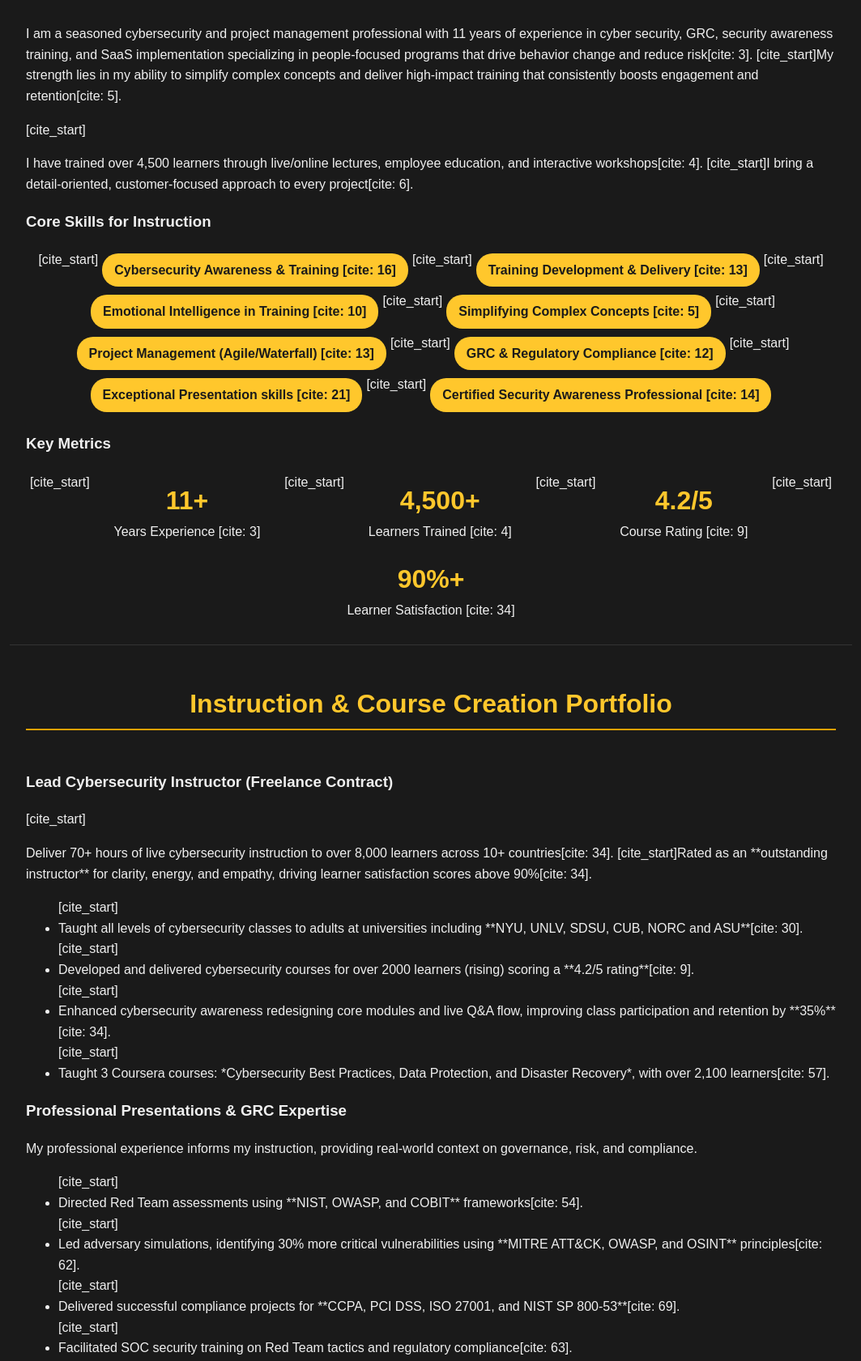
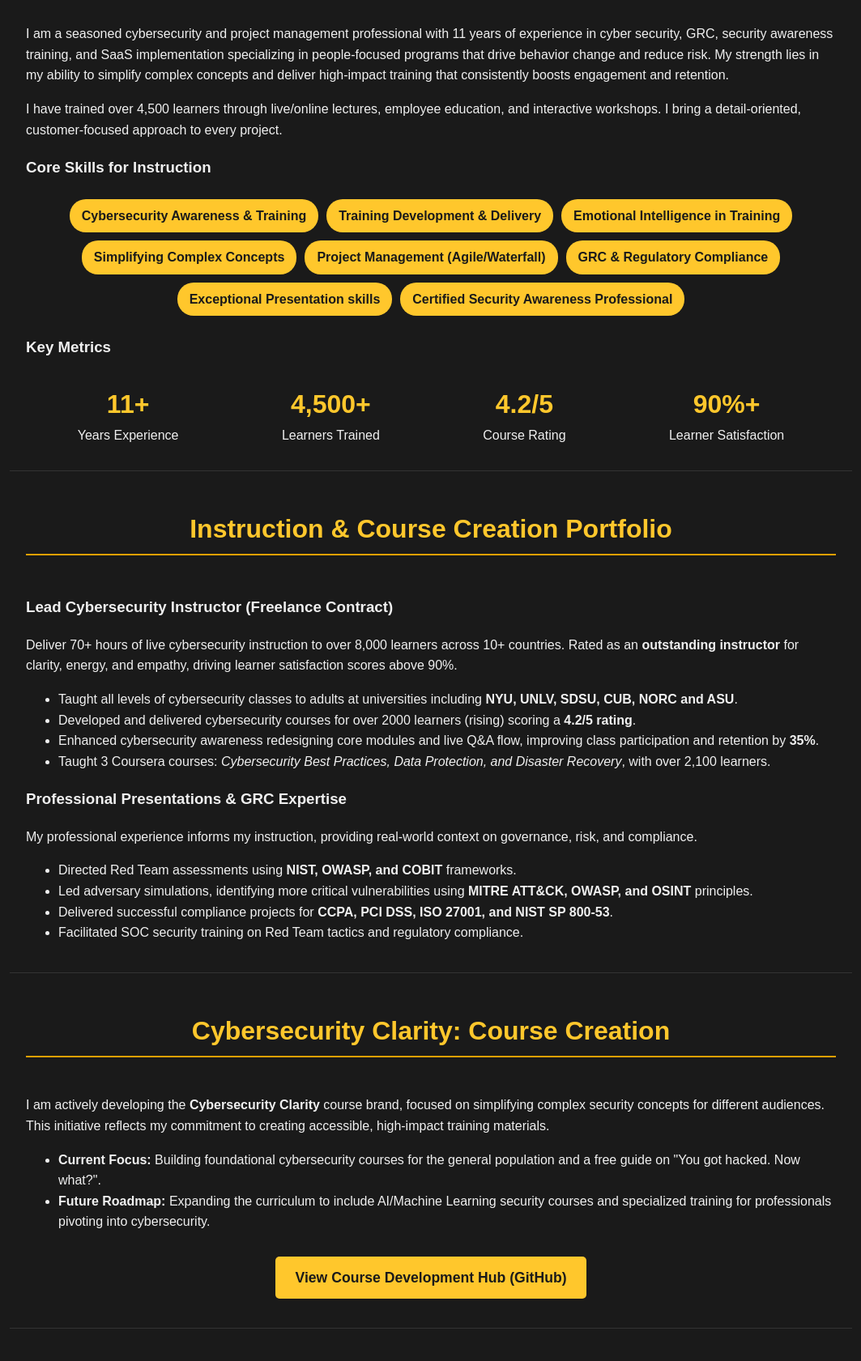
Before and after one commit to cybersecurityclarity/andryrakotomalalaresume, a plain HTML site: page index.html in a window 1280 px wide. Shown: the part 760-2441 px from the top of the page at 81% size, without its empty margins (108-1171 px from the left). Drawn offline with Linux system fonts and the light colour scheme.

Commit message:
Update index.html

```diff
--- a/index.html
+++ b/index.html
@@ -218,33 +218,33 @@
     <section id="hero">
         <img src="1623328761063.jpeg" alt="Andry Rakotomalala Professional Headshot" class="profile-pic">
         <h1>Andry Rakotomalala, MBA | Cybersecurity Clarity Instructor</h1>
-        <p class="subtitle">11 Years of Experience in **People-Focused Programs** that Drive Behavior Change and Reduce Risk.</p>
+        <p class="subtitle">11 Years of Experience in <strong>People-Focused Programs</strong> that Drive Behavior Change and Reduce Risk.</p>
         <a href="#contact" class="cta-button">Hire Me for Instruction & Training</a>
     </section>
 
     <section id="about" class="container">
         <h2>About Me & Expertise</h2>
-        <p>I am a seasoned cybersecurity and project management professional with 11 years of experience in cyber security, GRC, security awareness training, and SaaS implementation specializing in people-focused programs that drive behavior change and reduce risk[cite: 3]. [cite_start]My strength lies in my ability to simplify complex concepts and deliver high-impact training that consistently boosts engagement and retention[cite: 5].</p>
-        [cite_start]<p>I have trained over 4,500 learners through live/online lectures, employee education, and interactive workshops[cite: 4]. [cite_start]I bring a detail-oriented, customer-focused approach to every project[cite: 6].</p>
+        <p>I am a seasoned cybersecurity and project management professional with 11 years of experience in cyber security, GRC, security awareness training, and SaaS implementation specializing in people-focused programs that drive behavior change and reduce risk. My strength lies in my ability to simplify complex concepts and deliver high-impact training that consistently boosts engagement and retention.</p>
+        <p>I have trained over 4,500 learners through live/online lectures, employee education, and interactive workshops. I bring a detail-oriented, customer-focused approach to every project.</p>
 
         <h3>Core Skills for Instruction</h3>
         <ul class="skills-list">
-            [cite_start]<li>Cybersecurity Awareness & Training [cite: 16]</li>
-            [cite_start]<li>Training Development & Delivery [cite: 13]</li>
-            [cite_start]<li>Emotional Intelligence in Training [cite: 10]</li>
-            [cite_start]<li>Simplifying Complex Concepts [cite: 5]</li>
-            [cite_start]<li>Project Management (Agile/Waterfall) [cite: 13]</li>
-            [cite_start]<li>GRC & Regulatory Compliance [cite: 12]</li>
-            [cite_start]<li>Exceptional Presentation skills [cite: 21]</li>
-            [cite_start]<li>Certified Security Awareness Professional [cite: 14]</li>
+            <li>Cybersecurity Awareness & Training</li>
+            <li>Training Development & Delivery</li>
+            <li>Emotional Intelligence in Training</li>
+            <li>Simplifying Complex Concepts</li>
+            <li>Project Management (Agile/Waterfall)</li>
+            <li>GRC & Regulatory Compliance</li>
+            <li>Exceptional Presentation skills</li>
+            <li>Certified Security Awareness Professional</li>
         </ul>
 
         <h3>Key Metrics</h3>
         <div class="stats-grid">
-            [cite_start]<div class="stat-item"><strong>11+</strong> Years Experience [cite: 3]</div>
-            [cite_start]<div class="stat-item"><strong>4,500+</strong> Learners Trained [cite: 4]</div>
-            [cite_start]<div class="stat-item"><strong>4.2/5</strong> Course Rating [cite: 9]</div>
-            [cite_start]<div class="stat-item"><strong>90%+</strong> Learner Satisfaction [cite: 34]</div>
+            <div class="stat-item"><strong>11+</strong> Years Experience</div>
+            <div class="stat-item"><strong>4,500+</strong> Learners Trained</div>
+            <div class="stat-item"><strong>4.2/5</strong> Course Rating</div>
+            <div class="stat-item"><strong>90%+</strong> Learner Satisfaction</div>
         </div>
     </section>
 
@@ -252,31 +252,31 @@
         <h2>Instruction & Course Creation Portfolio</h2>
 
         <h3>Lead Cybersecurity Instructor (Freelance Contract)</h3>
-        [cite_start]<p>Deliver 70+ hours of live cybersecurity instruction to over 8,000 learners across 10+ countries[cite: 34]. [cite_start]Rated as an **outstanding instructor** for clarity, energy, and empathy, driving learner satisfaction scores above 90%[cite: 34].</p>
+        <p>Deliver 70+ hours of live cybersecurity instruction to over 8,000 learners across 10+ countries. Rated as an <strong>outstanding instructor</strong> for clarity, energy, and empathy, driving learner satisfaction scores above 90%.</p>
         <ul>
-            [cite_start]<li>Taught all levels of cybersecurity classes to adults at universities including **NYU, UNLV, SDSU, CUB, NORC and ASU**[cite: 30].</li>
-            [cite_start]<li>Developed and delivered cybersecurity courses for over 2000 learners (rising) scoring a **4.2/5 rating**[cite: 9].</li>
-            [cite_start]<li>Enhanced cybersecurity awareness redesigning core modules and live Q&A flow, improving class participation and retention by **35%**[cite: 34].</li>
-            [cite_start]<li>Taught 3 Coursera courses: *Cybersecurity Best Practices, Data Protection, and Disaster Recovery*, with over 2,100 learners[cite: 57].</li>
+            <li>Taught all levels of cybersecurity classes to adults at universities including <strong>NYU, UNLV, SDSU, CUB, NORC and ASU</strong>.</li>
+            <li>Developed and delivered cybersecurity courses for over 2000 learners (rising) scoring a <strong>4.2/5 rating</strong>.</li>
+            <li>Enhanced cybersecurity awareness redesigning core modules and live Q&A flow, improving class participation and retention by <strong>35%</strong>.</li>
+            <li>Taught 3 Coursera courses: <em>Cybersecurity Best Practices, Data Protection, and Disaster Recovery</em>, with over 2,100 learners.</li>
         </ul>
 
         <h3>Professional Presentations & GRC Expertise</h3>
         <p>My professional experience informs my instruction, providing real-world context on governance, risk, and compliance.</p>
         <ul>
-            [cite_start]<li>Directed Red Team assessments using **NIST, OWASP, and COBIT** frameworks[cite: 54].</li>
-            [cite_start]<li>Led adversary simulations, identifying 30% more critical vulnerabilities using **MITRE ATT&CK, OWASP, and OSINT** principles[cite: 62].</li>
-            [cite_start]<li>Delivered successful compliance projects for **CCPA, PCI DSS, ISO 27001, and NIST SP 800-53**[cite: 69].</li>
-            [cite_start]<li>Facilitated SOC security training on Red Team tactics and regulatory compliance[cite: 63].</li>
+            <li>Directed Red Team assessments using <strong>NIST, OWASP, and COBIT</strong> frameworks.</li>
+            <li>Led adversary simulations, identifying more critical vulnerabilities using <strong>MITRE ATT&CK, OWASP, and OSINT</strong> principles.</li>
+            <li>Delivered successful compliance projects for <strong>CCPA, PCI DSS, ISO 27001, and NIST SP 800-53</strong>.</li>
+            <li>Facilitated SOC security training on Red Team tactics and regulatory compliance.</li>
         </ul>
     </section>
 
     <section id="courses" class="container">
         <h2>Cybersecurity Clarity: Course Creation</h2>
-        <p>I am actively developing the **Cybersecurity Clarity** course brand, focused on simplifying complex security concepts for different audiences. This initiative reflects my commitment to creating accessible, high-impact training materials.</p>
+        <p>I am actively developing the <strong>Cybersecurity Clarity</strong> course brand, focused on simplifying complex security concepts for different audiences. This initiative reflects my commitment to creating accessible, high-impact training materials.</p>
 
         <ul>
-            <li>**Current Focus:** Building foundational cybersecurity courses for the **general population** and a free guide on "You got hacked. Now what?".</li>
-            <li>**Future Roadmap:** Expanding the curriculum to include **AI/Machine Learning security courses** and specialized training for **professionals pivoting into cybersecurity**.</li>
+            <li><strong>Current Focus:</strong> Building foundational cybersecurity courses for the general population and a free guide on "You got hacked. Now what?".</li>
+            <li><strong>Future Roadmap:</strong> Expanding the curriculum to include AI/Machine Learning security courses and specialized training for professionals pivoting into cybersecurity.</li>
         </ul>
         <p style="text-align: center; margin-top: 30px;">
             <a href="https://github.com/cybersecurityclarity/andryrakotomalalaresume" target="_blank" class="cta-button">View Course Development Hub (GitHub)</a>
@@ -289,37 +289,37 @@
         <h3>What Learners Say:</h3>
         <div class="testimonial-grid">
             <div class="testimonial-card">
-                <p>"BRO YOU ARE A **CRYSTAL CLEAR** WITH YOUR WAY OF EXPLANATION"</p>
+                <p>"BRO YOU ARE A <strong>CRYSTAL CLEAR</strong> WITH YOUR WAY OF EXPLANATION"</p>
             </div>
             <div class="testimonial-card">
-                <p>"Just wanted to note I really like the speed you're going in and **how easy you're breaking down these concepts**... Defensively the **best instructor** we've had thus far"</p>
+                <p>"Just wanted to note I really like the speed you're going in and <strong>how easy you're breaking down these concepts</strong>... Defensively the <strong>best instructor</strong> we've had thus far"</p>
             </div>
             <div class="testimonial-card">
-                <p>"I learned so much better with you as an instructor. It's like the things you say **actually goes into my ear**. Thank you so much Heuric."</p>
+                <p>"I learned so much better with you as an instructor. It's like the things you say <strong>actually goes into my ear</strong>. Thank you so much Heuric."</p>
             </div>
             <div class="testimonial-card">
-                <p>"You're a great instructor... **actually explaining and not just reading**"</p>
+                <p>"You're a great instructor... <strong>actually explaining and not just reading</strong>"</p>
             </div>
             <div class="testimonial-card">
-                <p>"I really enjoyed Andry's teaching style and his **passion for the material**. I really liked the pacing of the course and the presentations that were shown to us."</p>
+                <p>"I really enjoyed Andry's teaching style and his <strong>passion for the material</strong>. I really liked the pacing of the course and the presentations that were shown to us."</p>
             </div>
             <div class="testimonial-card">
-                <p>"Really appreciate the **work-life balance respect**"</p>
+                <p>"Really appreciate the <strong>work-life balance respect</strong>"</p>
             </div>
         </div>
 
         <h3>Honors and Recognition</h3>
         <ul>
-            [cite_start]<li>Learner's Choice Instructor Award (Correlation One for Amazon) - 2025 [cite: 24]</li>
-            [cite_start]<li>Learner's Choice Instructor Award (Correlation One for Amazon) - 2024 [cite: 24]</li>
-            [cite_start]<li>Most Enthusiastic Award (Eleven Fifty Academy Leadership) - 2021 [cite: 24]</li>
-            [cite_start]<li>Most Passionate Award (Emarsys Employee Awards) - 2017 [cite: 24]</li>
+            <li>Learner's Choice Instructor Award (Correlation One for Amazon) - 2025</li>
+            <li>Learner's Choice Instructor Award (Correlation One for Amazon) - 2024</li>
+            <li>Most Enthusiastic Award (Eleven Fifty Academy Leadership) - 2021</li>
+            <li>Most Passionate Award (Emarsys Employee Awards) - 2017</li>
         </ul>
     </section>
 
     <section id="contact" class="container">
         <h2>Get in Touch for Instructor Contracts</h2>
-        [cite_start]<p style="text-align: center;">I stay up to date on security trends as a freelance cybersecurity instructor outside regular business hours but I am seeking a full-time role where I can commit and grow for the long run[cite: 7].</p>
+        <p style="text-align: center;">I stay up to date on security trends as a freelance cybersecurity instructor outside regular business hours but I am seeking a full-time role where I can commit and grow for the long run.</p>
         <div class="stats-grid" style="margin-top: 40px;">
             <div class="stat-item">
                 <p>📧 Email</p>
```
